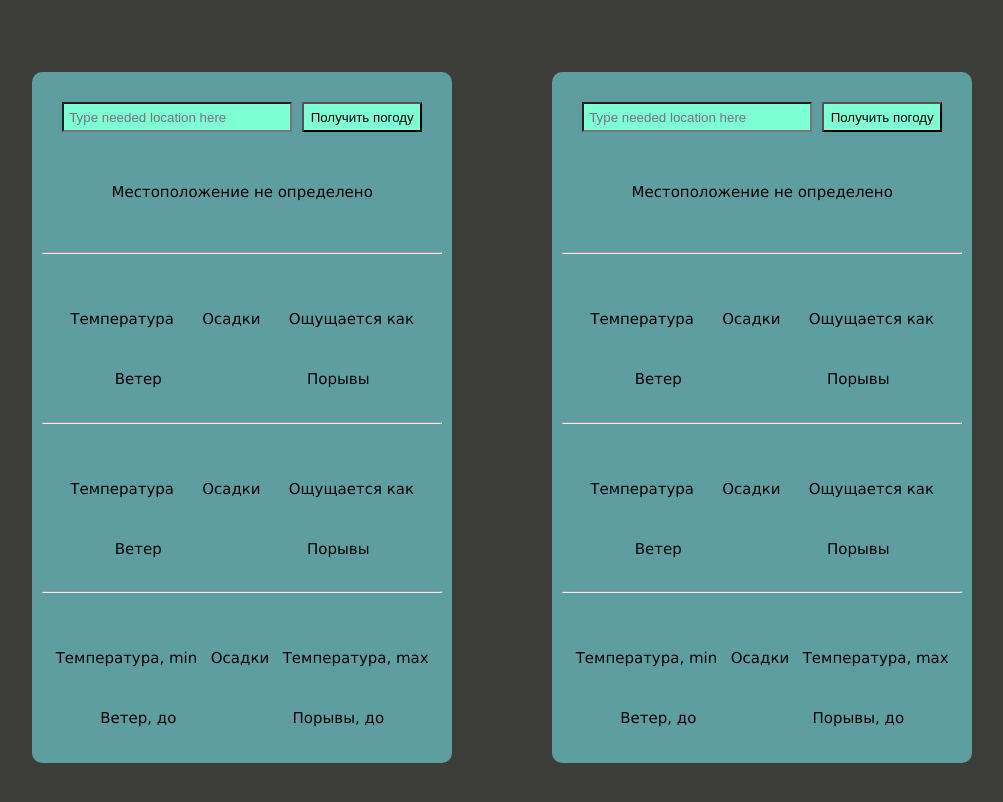
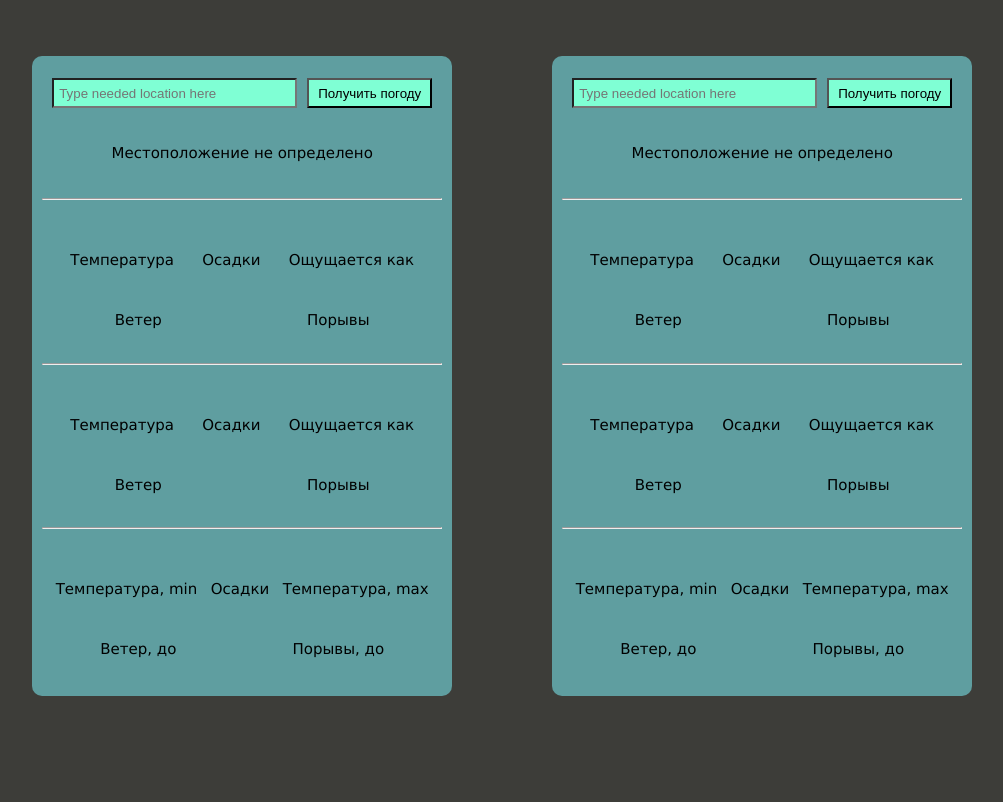
Before and after one commit to NickRyabinin/js-dashboard, a plain HTML site: page src/index.html in a window 1280 px wide. Shown: the whole page, without its empty margins (133-1136 px from the left). Drawn offline with Linux system fonts and the light colour scheme.

Commit message:
Modify style.css - change margins to fit content to card

```diff
--- a/src/styles/style.css
+++ b/src/styles/style.css
@@ -11,7 +11,7 @@
 .error {
   color: rgb(209, 128, 104);
   text-align: center;
-  padding: 20px;
+  padding: 15px;
   position: fixed;
   top: 0;
   left: 50%;
@@ -25,12 +25,12 @@
   gap: 100px;
   flex-wrap: wrap;
   height: 100%;
-  margin: 9vh 0;
+  margin: 7vh 0;
 }
 
 .card {
   width: 400px;
-  min-height: 600px;
+  height: 620px;
   border-radius: 10px;
   padding: 10px;
   font-family: Verdana, Geneva, Tahoma, sans-serif;
@@ -42,11 +42,11 @@ form {
   align-items: center;
   justify-content: center;
   flex-direction: row;
-  margin-top: 20px;
+  margin-top: 12px;
 }
 
 .input {
-  width: 230px;
+  width: 245px;
   height: 30px;
   background-color: aquamarine;
   margin-right: 10px;
@@ -54,7 +54,7 @@ form {
 }
 
 .submit {
-  width: 120px;
+  width: 125px;
   height: 30px;
   background-color: aquamarine;
 }
@@ -68,22 +68,22 @@ form {
 }
 
 .temperature {
-  font-size: 32px;
+  font-size: 30px;
 }
 
 .wind {
   display: flex;
   align-items: center;
   justify-content: center;
-  font-size: 32px;
+  font-size: 30px;
 }
 
 .location {
   display: flex;
   align-items: center;
   justify-content: center;
-  margin: 20px;
-  height: 80px;
+  margin: 10px;
+  height: 70px;
 }
 
 .precipitation {
@@ -99,6 +99,6 @@ form {
 }
 
 .time {
-  margin: 10px 20px;
-  height: 20px;
+  margin: 10px;
+  height: 15px;
 }
```
